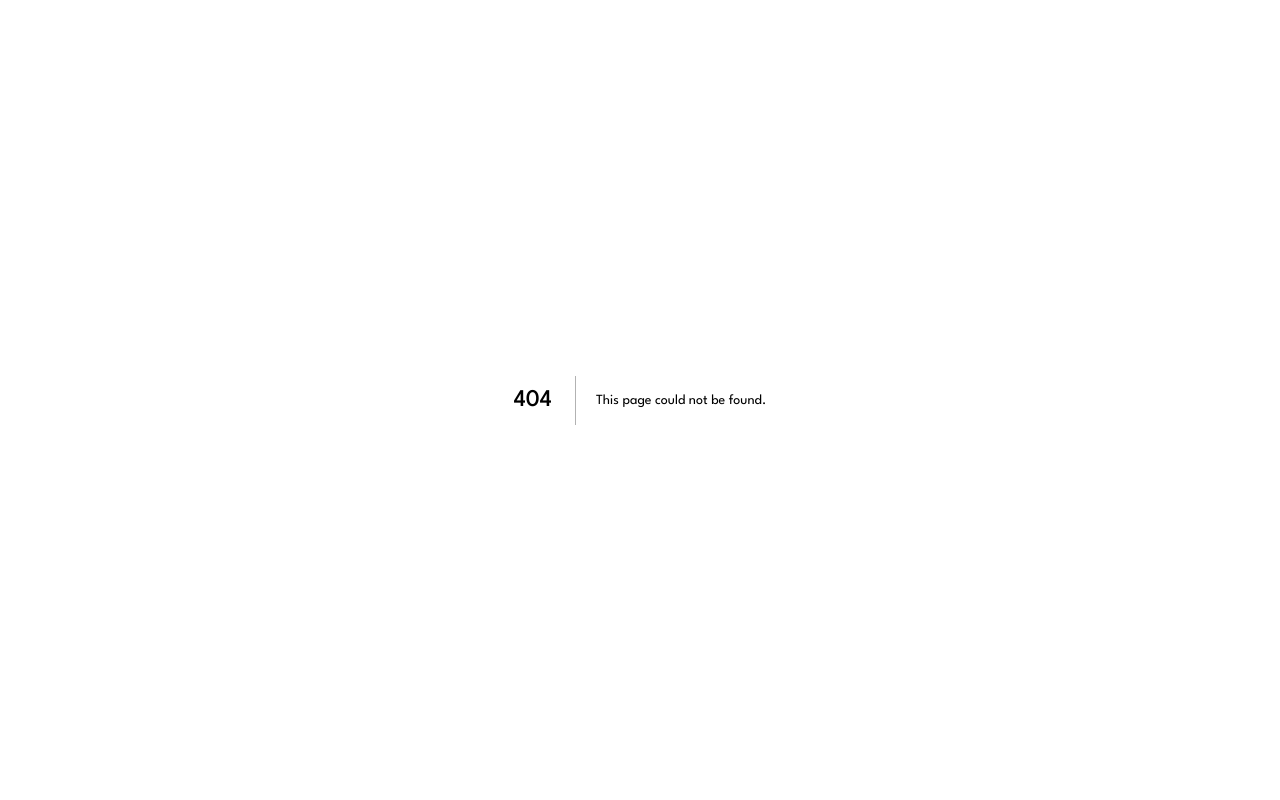
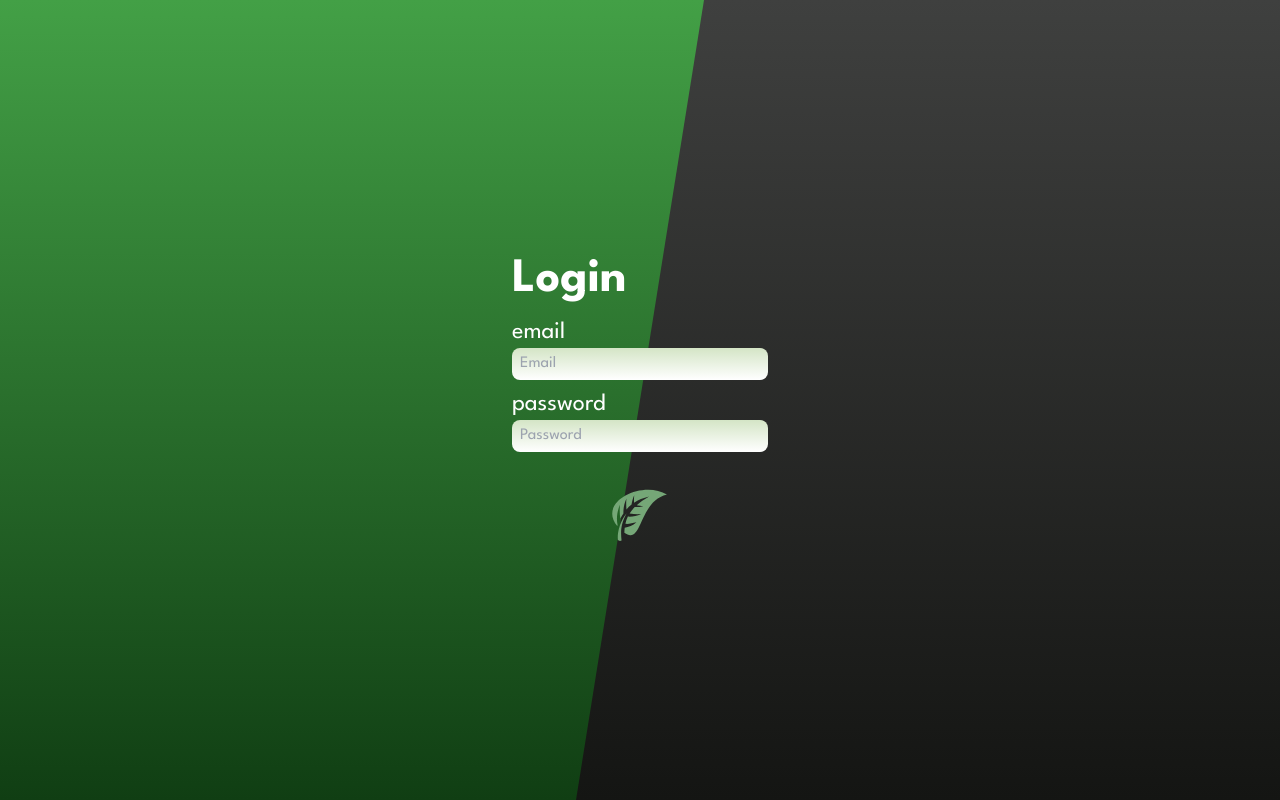
Before and after one commit to RippedKek/binbondhu, a Next.js app in the folder client/: page /login in a window 1280 px wide. Before the commit this address had no page. Built offline with nearby package versions, Linux system fonts and the light colour scheme; a web font is replaced by a local one.

Commit message:
create login page frontend

```diff
--- /dev/null
+++ b/client/app/(auth)/login/layout.jsx
@@ -0,0 +1,9 @@
+import '../../globals.css'
+
+export default function LoginLayout({ children }) {
+  return (
+    <html lang='en'>
+      <body>{children}</body>
+    </html>
+  )
+}
--- /dev/null
+++ b/client/app/(auth)/login/page.jsx
@@ -0,0 +1,38 @@
+import React from 'react'
+import { GiFallingLeaf } from 'react-icons/gi'
+
+const LoginPage = () => {
+  return (
+    <div className='w-full h-screen bg-gradient-to-b from-lightGray to-darkGray relative flex items-center justify-center'>
+      <div
+        className='w-full h-screen bg-gradient-to-b from-lightGreen to-darkGreen absolute top-0 left-0'
+        style={{
+          clipPath: 'polygon(0 0, 55% 0, 45% 100%, 0% 100%)',
+          boxShadow: '10px 0px 10px rgba(0, 0, 0, 0.5)',
+        }}
+      ></div>
+      <div className='flex flex-col items-center justify-center w-[20%] text-white z-[9999]'>
+        <div className='flex flex-col items-start w-full'>
+          <h1 className='text-5xl font-bold mb-3'>Login</h1>
+          <form className='flex flex-col w-full'>
+            <p className='text-2xl'>email</p>
+            <input
+              type='email'
+              placeholder='Email'
+              className='p-2 py-1 outline-none rounded-lg bg-gradient-to-b from-formGreen to-white text-black focus:outline focus:outline-darkGreen'
+            />
+            <p className='text-2xl mt-2'>password</p>
+            <input
+              type='password'
+              placeholder='Password'
+              className='p-2 py-1 outline-none rounded-lg bg-gradient-to-b from-formGreen to-white text-black focus:outline focus:outline-darkGreen'
+            />
+          </form>
+        </div>
+        <GiFallingLeaf className='text-leafColor text-6xl mt-8 cursor-pointer rotate-180 hover:rotate-[190deg] transition-all duration-200' />
+      </div>
+    </div>
+  )
+}
+
+export default LoginPage
```
Also changed, not shown: client/package.json (+5 -4 lines), 1 other file (tests, documents, lock files or other folders).
